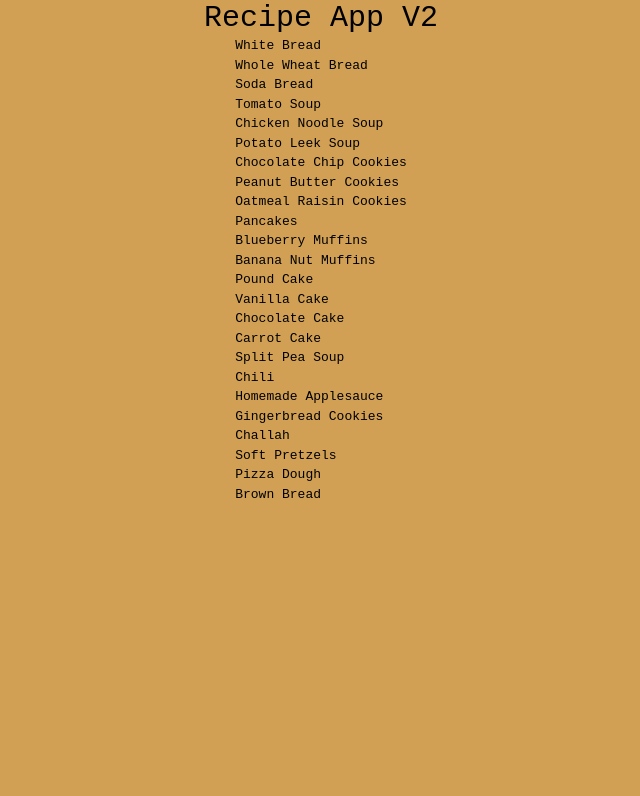
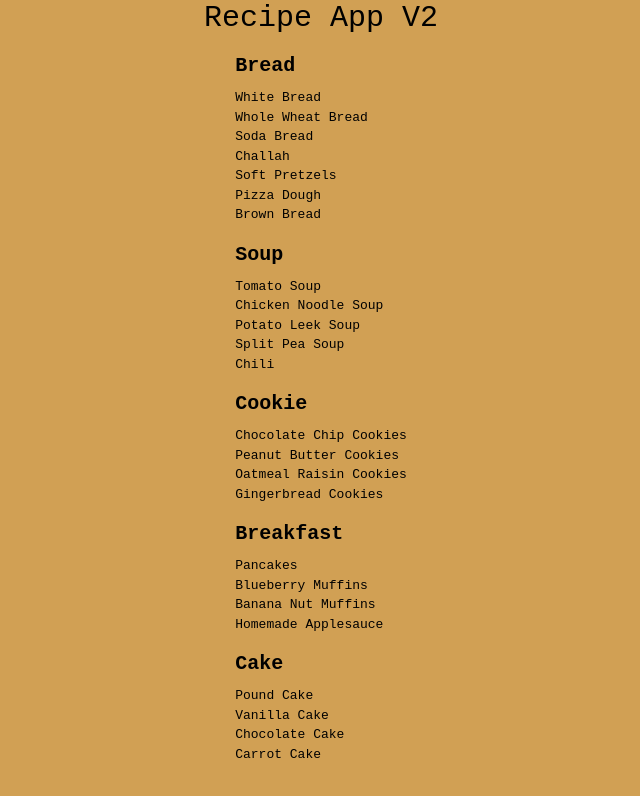
Before and after one commit to amy-enn/recipe-app-v2, a React (Vite) app: page / in a window 1280 px wide. Shown: the top 796 px of the page, without its empty margins (319-959 px from the left). Built offline with nearby package versions, Linux system fonts and the light colour scheme.

Commit message:
have recipes listed by category rather than blobbed out on the page

```diff
--- a/src/components/RecipeList.tsx
+++ b/src/components/RecipeList.tsx
@@ -5,7 +5,7 @@ interface RecipeListProps {
     onRecipeSelect: (recipe: Recipe) => void;
 }
 
-const RecipeList = ({onRecipeSelect}: RecipeListProps) => {
+const RecipeList = ({ onRecipeSelect }: RecipeListProps) => {
 
     const context = useContext(RecipeContext);
 
@@ -13,14 +13,31 @@ const RecipeList = ({onRecipeSelect}: RecipeListProps) => {
         throw new Error('RecipeContext must be used within a RecipeProvider');
     }
 
-    const { recipes, selectRecipe } = context;
+    const { recipes } = context;
+
+    const groupedRecipes = recipes.reduce((acc, recipe) => {
+        const category = recipe.category;
+        if (!acc[category]) {
+            acc[category] = [];
+        }
+        acc[category].push(recipe);
+        return acc;
+    }, {} as Record<string, Recipe[]>);
 
     return (
         <div className="recipe-list">
-            {recipes.map((recipe) => (
-                <div key={recipe.recipe_id} onClick={() => onRecipeSelect(recipe)} className="cursor-pointer hover:underline">
-                    {recipe.recipe_name}
-                </div>))}
+            {Object.keys(groupedRecipes).map((category) => (
+                <div key={category}>
+                    <h2 className="text-xl font-bold mt-4 mb-2">{category}</h2>
+                    {groupedRecipes[category].map((recipe) => (
+
+                        <div
+                            key={recipe.recipe_id}
+                            onClick={() => onRecipeSelect(recipe)} className="cursor-pointer hover:underline">
+                            {recipe.recipe_name}
+                        </div>))}
+                </div>
+            ))}
         </div>
     );
 };
```
